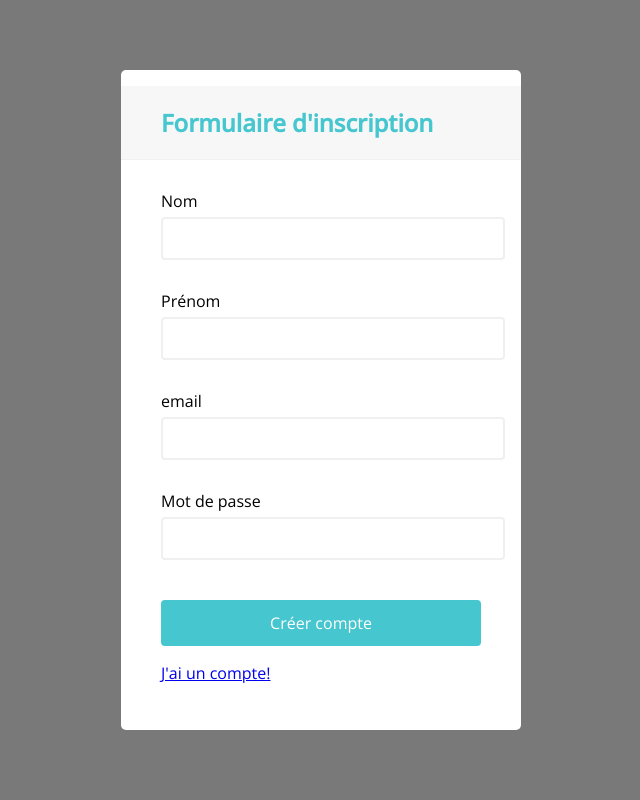
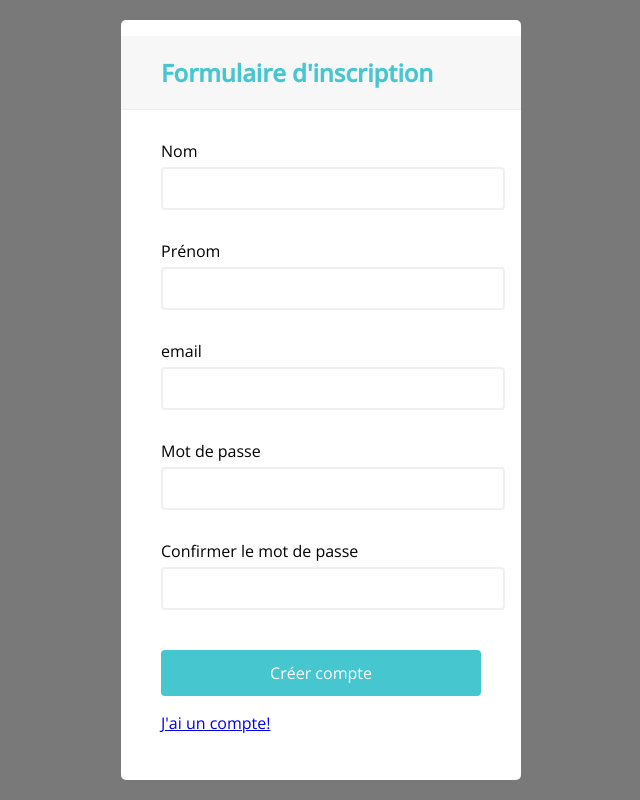
Before and after one commit to Collection-Mac/Projet-Web, a Flask app: page /formRegister in a window 1280 px wide. Shown: the whole page, without its empty margins (319-959 px from the left). Run offline with Flask 3, Linux system fonts and the light colour scheme; some web fonts are replaced.

Commit message:
Mise à jour du formulaire d'enregistrement

```diff
--- a/bdd/user.json
+++ b/bdd/user.json
@@ -1 +1,4 @@
-[{"nom": "nom", "prenom": "prenom", "email": "kanoh@exemple.net", "mdpr": "1111111"}, {"nom": "abdillahi", "prenom": "S", "email": "abdil@m", "mdpr": "12345"}, {"nom": "Anoh", "prenom": "Kolia", "email": "kanoh@", "mdpr": "kanoh@anoh"}, {"nom": "bonjour", "prenom": "bonsoir", "email": "example@gmail.com", "mdpr": "bon mdp"}, {"nom": "hhhhhhh", "prenom": "", "email": "hhhhhhh", "mdpr": "25tU']R4@rc$+hg"}, {"nom": "", "prenom": "", "email": "", "mdpr": ""}]
+[
+  { "nom": "abdillahi", "prenom": "S", "email": "abdil@m", "mdpr": "12345" },
+  { "nom": "Anoh", "prenom": "Kolia", "email": "kanoh@", "mdpr": "kanoh@anoh" }
+]
--- a/static/script/register.js
+++ b/static/script/register.js
@@ -3,6 +3,7 @@ const nom = document.getElementById('nom')
 const prenom = document.getElementById('prenom')
 const email = document.getElementById('email')
 const mdpr = document.getElementById('mdpr')
+const cmdpr = document.getElementById('cmdpr')
 
 formRegister.addEventListener('submit', (e) => {
   e.preventDefault();
@@ -16,6 +17,7 @@ function checkInputs() {
   const prenomValue = prenom.value.trim();
   const emailValue = email.value.trim();
   const mdprValue = mdpr.value.trim();
+  const cmdprValue = cmdpr.value.trim();
 
   if (nomValue === '') {
     //afficher l'erreur/ajout de la class error
@@ -48,6 +50,17 @@ function checkInputs() {
     //ajout de la class success
     setSuccessFor(mdpr);
   }
+
+  if (cmdprValue === '') {
+    //afficher l'erreur/ajout de la class error
+    setErrorFor(cmdpr, 'Champ incorrect')
+  } else if (mdprValue !== cmdprValue) {
+    setErrorFor(cmdpr, 'Le mot de passe ne correspond pas !')
+  }
+  else {
+    //ajout de la class success
+    setSuccessFor(cmdpr);
+  }
 }
 
 function setErrorFor(input, message) {
--- a/templates/formRegister.html
+++ b/templates/formRegister.html
@@ -41,6 +41,12 @@
           <small>Error message</small>
         </div>
 
+        <div class="form-control">
+          <label for="cmdpr">Confirmer le mot de passe</label>
+          <input type="password" id="cmdpr" name="cmdpr" minlength="4" />
+          <small>Error message</small>
+        </div>
+
         <input class="button" type="submit" value="Créer compte" />
         <p><a href="{{url_for('home')}}">J'ai un compte!</a></p>
 
```
